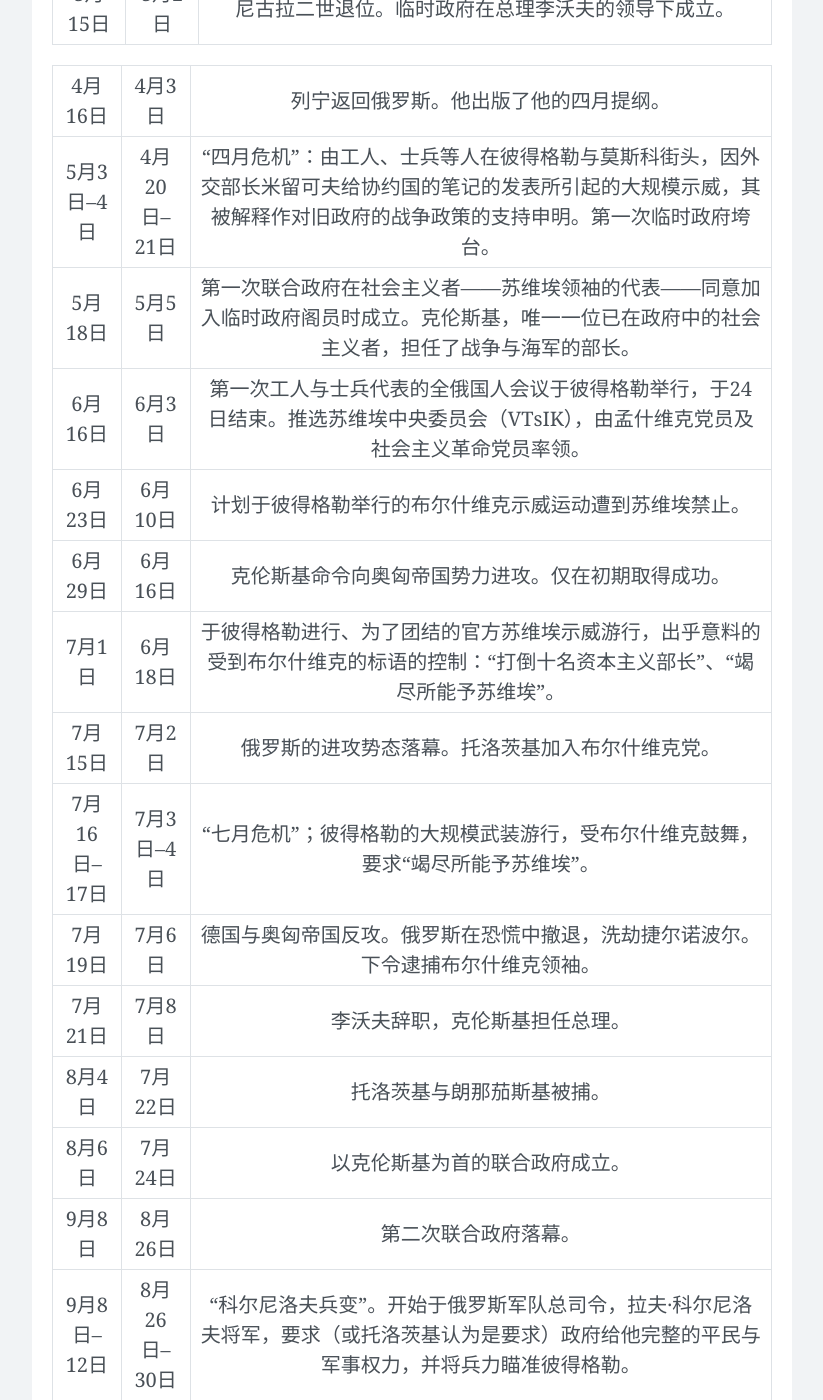
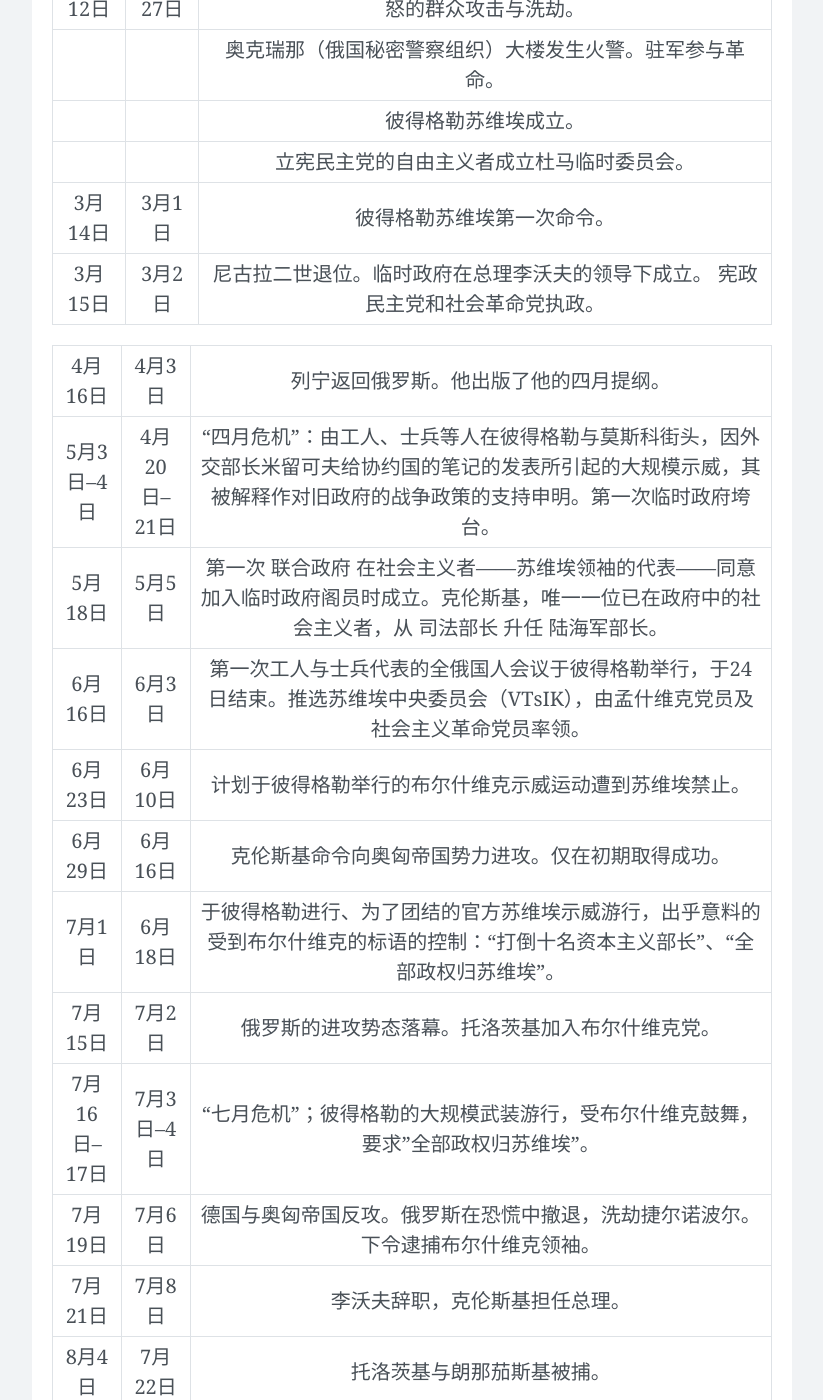
Before and after one commit to wangtiga/wangtiga.github.io, a Jekyll site: the page built from _previews/19171025.md, in a window 1280 px wide and 1400 px high, scrolled down 8078 px. Shown: the whole window, without its empty margins (228-1051 px from the left). Built offline with Jekyll 4.4.1, drawn with Linux system fonts in a browser that asks for light colours; nearby versions of some CDN libraries; comment, search, counter and statistics services are not loaded; some of the changed text lies outside the part shown.

Commit message:
updated from r1

```diff
--- a/_previews/19171025.md
+++ b/_previews/19171025.md
@@ -156,6 +156,8 @@ tags:   exam
 
 ### 水兵，波罗的海舰队
 
+TODO 为什么水兵革命意识如此强烈？革命能胜利，是否与士兵的立场强相关。
+
 1917.02 阿芙乐尔号巡洋舰 上水兵发动起义，参加推翻沙皇的斗争。
 
 1917.11.07 09.45 阿芙乐尔号巡洋舰 接受 布尔什维克 指示，率先向 临时政府所在地冬宫开炮。
@@ -169,6 +171,15 @@ tags:   exam
     * 俄罗斯苏维埃联邦社会主义共和国 是 苏联 的第一个加盟共和国。
 
 - 过程
+
+    TODO 补充下列事件时间点
+
+    * 农民反抗地主
+    * 与水兵联合
+    * 向冬宫开炮
+    * 立宪会议
+    * 全俄肃反委员会
+    * 内战
 
     * 临时政府继续参加第一次世界大战，造成民心不稳，全国性危机影响了社会、经济和政治关系。工业及交通的混乱加剧，物资供应的难度也在增加。
     * 1917年10月有四千多农民开始反抗地主，而临时政府下达的惩罚命令加速激怒了农民。彼得格勒、莫斯科和其他城市的卫戍部队，北部和西部前线，以及波罗的海舰队水兵也在9月公开宣布通过他们选举出来的代表机构波罗的海方面军中央委员会，不再承认临时政府的权威，不再执行任何军令。
@@ -259,29 +270,29 @@ tags:   exam
                    |                | 彼得格勒苏维埃成立。|
                    |                | 立宪民主党的自由主义者成立杜马临时委员会。|
  3月14日           | 3月1日         | 彼得格勒苏维埃第一次命令。|
- 3月15日           | 3月2日         | 尼古拉二世退位。临时政府在总理李沃夫的领导下成立。|
+ 3月15日           | 3月2日         | 尼古拉二世退位。临时政府在总理李沃夫的领导下成立。 宪政民主党和社会革命党执政。|
 
  4月16日           | 4月3日         | 列宁返回俄罗斯。他出版了他的四月提纲。|
  5月3日–4日        | 4月20日–21日   | “四月危机”：由工人、士兵等人在彼得格勒与莫斯科街头，因外交部长米留可夫给协约国的笔记的发表所引起的大规模示威，其被解释作对旧政府的战争政策的支持申明。第一次临时政府垮台。|
- 5月18日           | 5月5日         | 第一次联合政府在社会主义者——苏维埃领袖的代表——同意加入临时政府阁员时成立。克伦斯基，唯一一位已在政府中的社会主义者，担任了战争与海军的部长。|
+ 5月18日           | 5月5日         | 第一次 联合政府 在社会主义者——苏维埃领袖的代表——同意加入临时政府阁员时成立。克伦斯基，唯一一位已在政府中的社会主义者，从 司法部长 升任 陆海军部长。|
  6月16日           | 6月3日         | 第一次工人与士兵代表的全俄国人会议于彼得格勒举行，于24日结束。推选苏维埃中央委员会（VTsIK），由孟什维克党员及社会主义革命党员率领。|
  6月23日           | 6月10日        | 计划于彼得格勒举行的布尔什维克示威运动遭到苏维埃禁止。|
  6月29日           | 6月16日        | 克伦斯基命令向奥匈帝国势力进攻。仅在初期取得成功。|
- 7月1日            | 6月18日        | 于彼得格勒进行、为了团结的官方苏维埃示威游行，出乎意料的受到布尔什维克的标语的控制：“打倒十名资本主义部长”、“竭尽所能予苏维埃”。|
+ 7月1日            | 6月18日        | 于彼得格勒进行、为了团结的官方苏维埃示威游行，出乎意料的受到布尔什维克的标语的控制：“打倒十名资本主义部长”、“全部政权归苏维埃”。|
  7月15日           | 7月2日         | 俄罗斯的进攻势态落幕。托洛茨基加入布尔什维克党。|
- 7月16日–17日      | 7月3日–4日     | “七月危机”；彼得格勒的大规模武装游行，受布尔什维克鼓舞，要求“竭尽所能予苏维埃”。|
+ 7月16日–17日      | 7月3日–4日     | “七月危机”；彼得格勒的大规模武装游行，受布尔什维克鼓舞，要求"全部政权归苏维埃"。|
  7月19日           | 7月6日         | 德国与奥匈帝国反攻。俄罗斯在恐慌中撤退，洗劫捷尔诺波尔。下令逮捕布尔什维克领袖。|
  7月21日           | 7月8日         | 李沃夫辞职，克伦斯基担任总理。|
  8月4日            | 7月22日        | 托洛茨基与朗那茄斯基被捕。|
- 8月6日            | 7月24日        | 以克伦斯基为首的联合政府成立。|
- 9月8日            | 8月26日        | 第二次联合政府落幕。|
+ 8月6日            | 7月24日        | 以克伦斯基为首的第二次 联合政府 成立。|
+ 9月8日            | 8月26日        | 第二次 联合政府 落幕。|
  9月8日–12日       | 8月26日–30日   | “科尔尼洛夫兵变”。开始于俄罗斯军队总司令，拉夫·科尔尼洛夫将军，要求（或托洛茨基认为是要求）政府给他完整的平民与军事权力，并将兵力瞄准彼得格勒。|
  9月13日           | 8月31日        | 大多数的彼得格勒苏维埃代表，除了资产阶级之外，赞成布尔什维克对成立一个全社会主义政府的决议。|
  9月14日           | 9月1日         | 俄罗斯宣告成立共和国。|
  9月17日           | 9月4日         | 托洛茨基等人获释。|
  9月18日           | 9月5日         | 布尔什维克决议政府在莫斯科苏维埃赢得多数票。|
  10月2日           | 9月19日        | 莫斯科苏维埃推选执行委员会及新主管委员会，其中有过半数的布尔什维克党员，并选布尔什维克党员维克多·诺金为主席。 |
- 10月8日           | 9月25日        | 第三次联合政府成立。布尔什维克在彼得格勒苏维埃中过半数选定布尔什维克主管委员会，推举托洛茨基为主席。 |
+ 10月8日           | 9月25日        | 第三次 联合政府 成立。布尔什维克在彼得格勒苏维埃中过半数选定布尔什维克主管委员会，推举托洛茨基为主席。 |
  10月23日          | 10月10日       | 布尔什维克中央委员会会议承认武装起义。 |
  10月24日          | 10月11日       | 北部地区的苏维埃会议，直到10月13日。 |
  11月2日           | 10月20日       | 彼得格勒苏维埃军事革命委员会的第一次会议。 |
```
